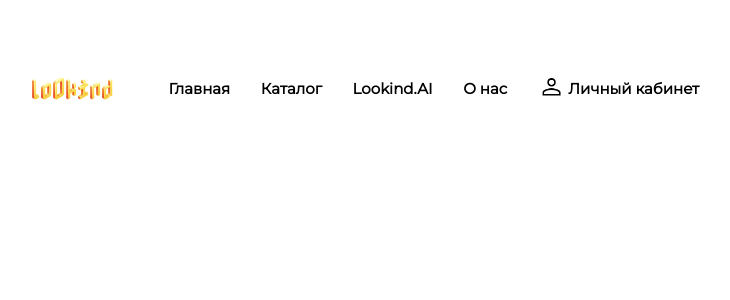
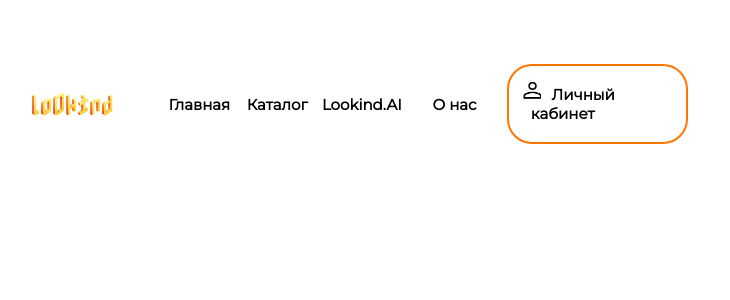
Before and after one commit to veceloe/lookind, a React (Create React App) app: page / in a window 1280 px wide. Shown: the top 300 px of the page, without its empty margins (264-994 px from the left). Built offline with nearby package versions, Linux system fonts and the light colour scheme.

Commit message:
New frendly-UI c ЛК и списком

```diff
--- a/src/App.css
+++ b/src/App.css
@@ -5,14 +5,6 @@
 #account {
   padding-top: 5%;
   padding-right: 2%;
-}
-#account {
-  transform-style: preserve-3d;
-  transform-origin: center;
-  transition: transform ease 0.6s;
-}
-#account:hover{
-  transform: rotate(1turn);
   transform-style: preserve-3d;
   transform-origin: center;
   transition: transform ease 0.6s;
@@ -45,6 +37,7 @@
 .header-kat{
   display: flex;
   align-items: center;
+
 }
 .kat{
   color:black;
@@ -59,18 +52,80 @@
   transition: color 1s inherit;
 }
 .lkarea:hover{
-  color: #ff7700;
+  color: white;
   transition: color 0.15s linear;
+
 }
 .lkarea{
   display: inline-flex;
-  color:black;
   font-weight: bolder;
   text-decoration: none;
   font-size: 15px;
   margin-right: 2%;
   margin-left: 2%;
+  color: black;
 }
 .App{
   text-align: center;
 }
+
+.lkramka {
+  margin-left: 2%;
+  border-radius:25px;
+  width: 23%;
+  border: 2px solid #ff7700;
+  overflow: hidden;
+  text-decoration: none;
+}
+
+.lkramka img {
+  object-position: 5px;
+  margin-right: 4%;
+  margin-left: 3%;
+  float: left;
+  margin-top:1%;
+}
+.lkramka p{
+  overflow-wrap: normal;
+  padding: 4px;
+  display: block;
+  font-weight:bold;
+  font-size:15px;
+  margin-left:10%;
+}
+.lkramka:hover{
+  background-color: #ff7700;
+}
+.lkramka:hover img{
+  transform: rotate(1turn);
+  transform-style: preserve-3d;
+  transform-origin: center;
+  transition: transform ease 0.6s;
+}
+.lkramka:hover .lkarea{
+  color:white;
+}
+
+.dropdown {
+
+  position: relative;
+  display: inline-block;
+}
+
+.dropdown-content {
+  display: none;
+  position: absolute;
+  background-color: #f1f1f1;
+  min-width: 100px;
+  box-shadow: 0px 8px 16px 0px darkgrey;
+}
+
+.dropdown-content a {
+  color: black;
+  padding: 10% 10%;
+  text-decoration: none;
+  display: block;
+}
+
+.dropdown-content a:hover {color: #ff7700;}
+.dropdown:hover .dropdown-content {display: block;}
--- a/src/App.js
+++ b/src/App.js
@@ -9,10 +9,19 @@ function App() {
                 <div className="header-kat">
                     <img src={logo} className="App-logo" alt="logo" height="11%" width="11%"/>
                     <a className="kat" href="@">Главная</a>
-                <a className="kat" href="@">Каталог</a>
+                    <div className="dropdown">
+                        <a className="kat">Каталог</a>
+                        <div className="dropdown-content">
+                            <a href="#">Для него</a>
+                            <a href="#">Для неё</a>
+                        </div>
+                    </div>
                     <a className="kat" href="@">Lookind.AI</a>
                     <a className="kat" href="@">О нас</a>
-                <a className="lkarea" href="@"><img id="account" src={person} width="15%" height="10%"/><p>Личный кабинет</p></a>
+                    <a className='lkramka' href="@" >
+                        <img id="account" src={person} width="15%" height="10%" alt="person"/>
+                        <p className="lkarea">Личный кабинет</p>
+                    </a>
                 </div>
             </div>
         </div>
```
Lines whose indentation alone changed are shown as unchanged.
